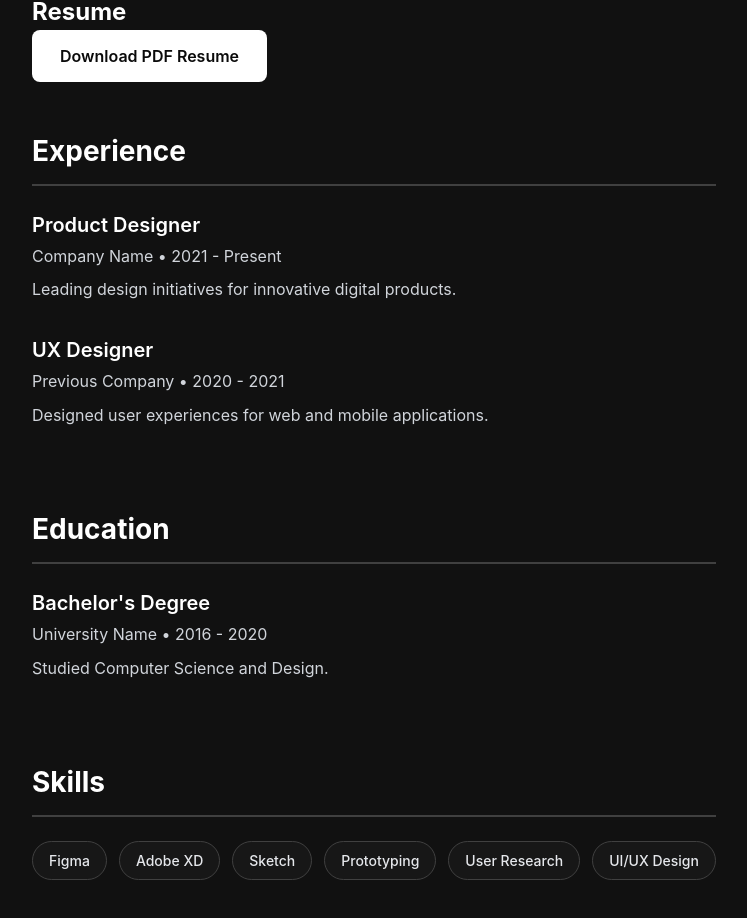
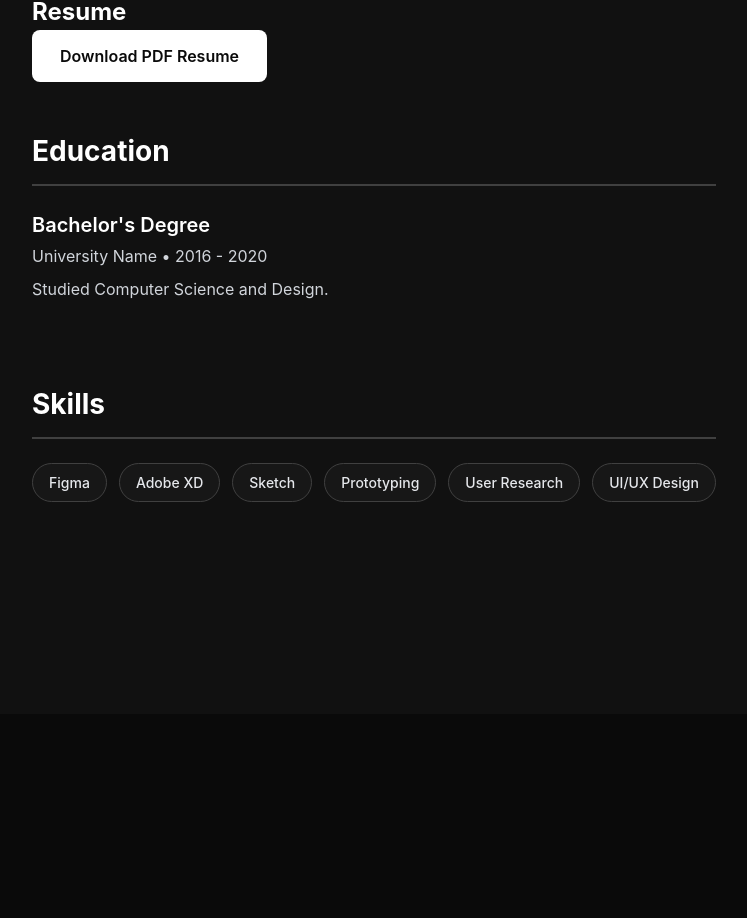
Before and after one commit to ace-tk/portfolio, a React (Vite) app in the folder my-portfolio/: page / in a window 1280 px wide. Shown: the part 3971-4889 px from the top of the page, without its empty margins (266-1013 px from the left). After the commit the page ends 4685 px from the top, so only its background shows below. Built offline with nearby package versions, Linux system fonts and the light colour scheme.

Commit message:
removed unwanted

```diff
--- a/my-portfolio/src/components/Resume.jsx
+++ b/my-portfolio/src/components/Resume.jsx
@@ -12,19 +12,6 @@ export default function Resume({ activeSection, scrollToSection }) {
           <a href="#" className="download-btn">Download PDF Resume</a>
         </div>
         <div className="resume-sections">
-          <div className="resume-section-item">
-            <h3>Experience</h3>
-            <div className="resume-item">
-              <h4>Product Designer</h4>
-              <p className="resume-company">Company Name • 2021 - Present</p>
-              <p>Leading design initiatives for innovative digital products.</p>
-            </div>
-            <div className="resume-item">
-              <h4>UX Designer</h4>
-              <p className="resume-company">Previous Company • 2020 - 2021</p>
-              <p>Designed user experiences for web and mobile applications.</p>
-            </div>
-          </div>
           <div className="resume-section-item">
             <h3>Education</h3>
             <div className="resume-item">
```
